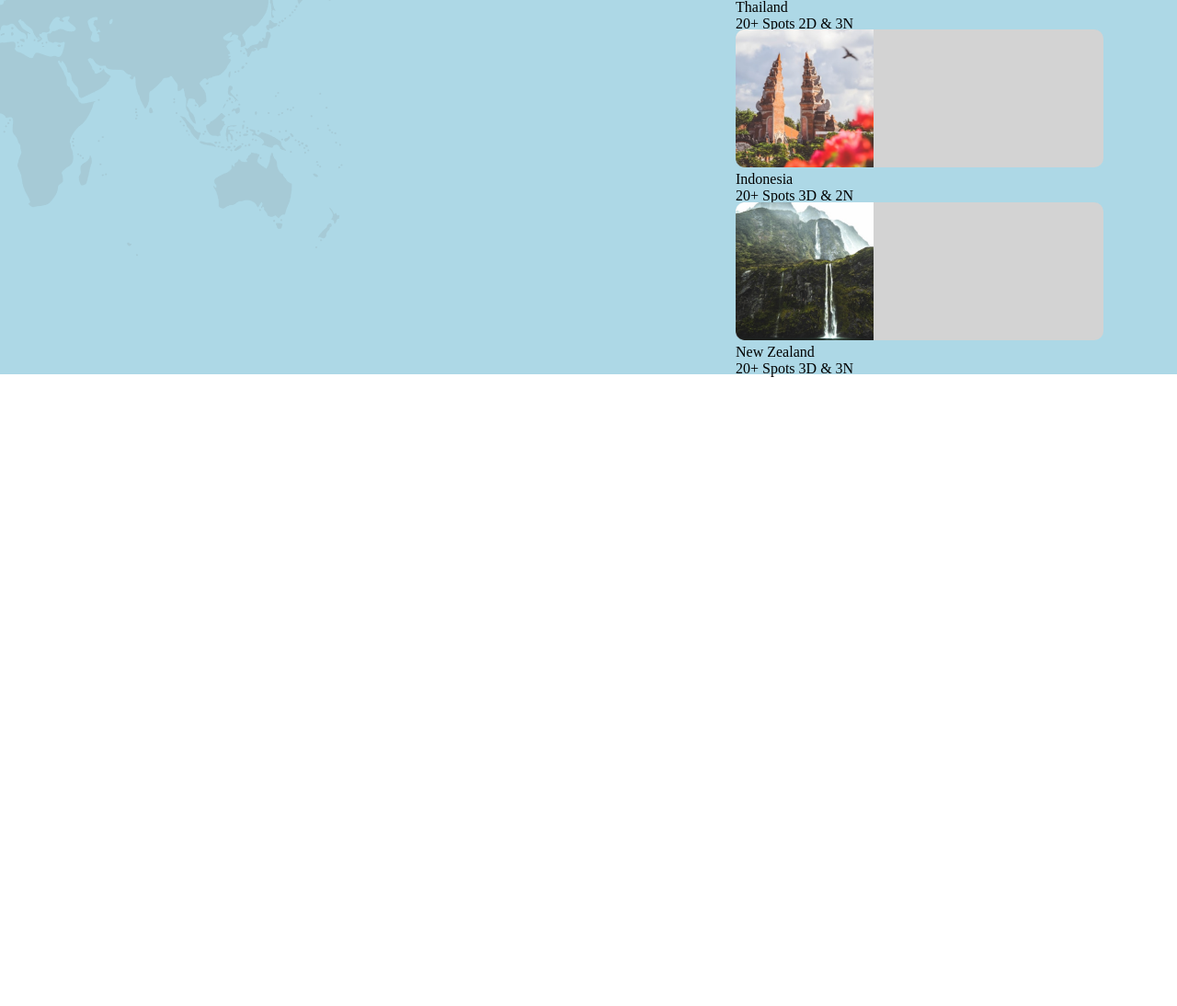
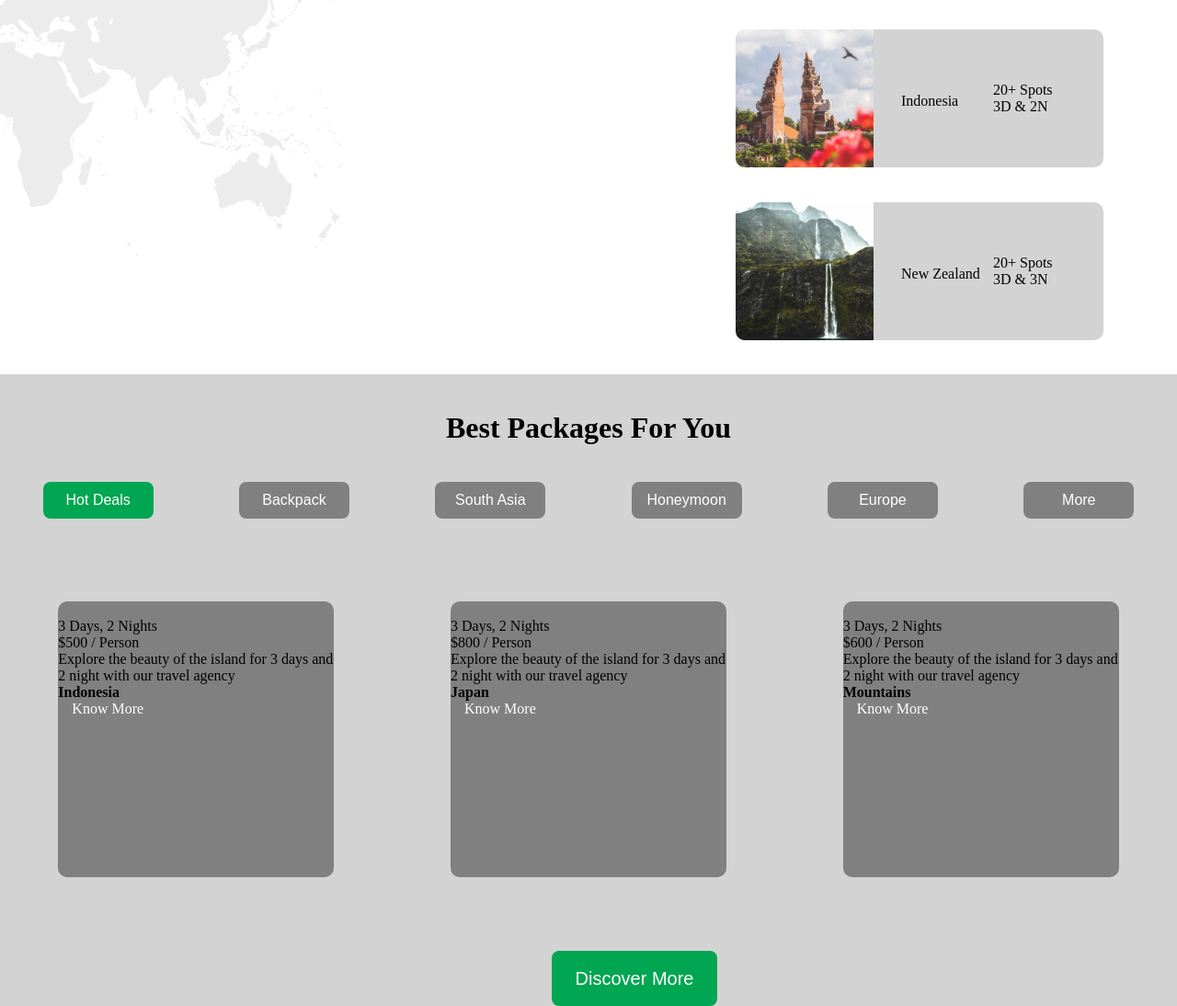
Before and after one commit to TiaanSM/Travel-Goo, a plain HTML site: page src/index.html in a window 1280 px wide. Shown: the part 1887-2981 px from the top of the page at 92% size. Before the commit the page ends 2297 px from the top, so only its background shows below. Drawn offline with Linux system fonts and the light colour scheme.

Commit message:
Added basic layout for packages section

```diff
--- a/src/index.html
+++ b/src/index.html
@@ -98,7 +98,7 @@
 
             <div class="destination__card">
                 <img src="../img/Rectangle 15.png" alt="">
-                <p>Thailand</p>
+                <p class="card__location">Thailand</p>
                 <p class="card__spots">20+ Spots
                     2D & 3N
                 </p>
@@ -107,7 +107,7 @@
 
              <div class="destination__card">
                 <img src="../img/Rectangle 16.png" alt="">
-                <p>Indonesia</p>
+                <p class="card__location">Indonesia</p>
                 <p class="card__spots">20+ Spots
                     3D & 2N
                 </p>
@@ -116,7 +116,7 @@
 
              <div class="destination__card">
                 <img src="../img/Rectangle 17.png" alt="">
-                <p>New Zealand</p>
+                <p class="card__location">New Zealand</p>
                 <p class="card__spots">20+ Spots
                     3D & 3N
                 </p>
@@ -126,5 +126,44 @@
         </div>
      </section>
 
+     <section class="packages">
+        <h2 class="packages__title">Best Packages For You</h2>
+        <div class="packages__container">
+            <button class="packages__btn">Hot Deals</button>
+            <button class="packages__btn">Backpack</button>
+            <button class="packages__btn">South Asia</button>
+            <button class="packages__btn">Honeymoon</button>
+            <button class="packages__btn">Europe</button>
+            <button class="packages__btn">More</button>
+        </div>
+          <div class="packages__cards">
+            <div class="pack__card">
+                <img src="" alt="">
+                <p>3 Days, 2 Nights</p>
+                <p>$500 / Person</p>
+                <p>Explore the beauty of the island for 3 days and 2 night with our travel agency</p>
+                <h4><i></i>Indonesia</h4>
+                <a href="">Know More</a>
+            </div>
+            <div class="pack__card">
+                <img src="" alt="">
+                <p>3 Days, 2 Nights</p>
+                <p>$800 / Person</p>
+                <p>Explore the beauty of the island for 3 days and 2 night with our travel agency</p>
+                <h4><i></i>Japan</h4>
+                <a href="">Know More</a>
+            </div>
+            <div class="pack__card">
+                <img src="" alt="">
+                <p>3 Days, 2 Nights</p>
+                <p>$600 / Person</p>
+                <p>Explore the beauty of the island for 3 days and 2 night with our travel agency</p>
+                <h4><i></i>Mountains</h4>
+                <a href="">Know More</a>
+            </div>
+        </div>
+        <button class="packages__cta">Discover More</button>
+     </section>
+
 </body>
 </html>
--- a/src/styles.css
+++ b/src/styles.css
@@ -173,7 +173,6 @@ main {
 .destinations {
     width: 100%;
     height: 600px;
-    background-color: lightblue;
     display: flex;
     justify-content: space-between;
 }
@@ -208,3 +207,78 @@ main {
     width: 150px;
     height: 150px;
 }
+
+.card__location {
+    position: relative;
+    bottom: 85px;
+    left: 180px;
+}
+
+.card__spots {
+    position: relative;
+    bottom: 115px;
+    left: 280px;
+    width: 10ch;
+}
+
+.packages {
+    background-color: lightgray;
+}
+
+.packages__title {
+    font-size: 32px;
+    text-align: center;
+    padding-top: 40px;
+    padding-bottom: 10px;
+}
+
+.packages__container {
+    width: 100%;
+    height: 100px;
+    display: flex;
+    justify-content: space-around;
+    align-items: center;
+}
+
+.packages__btn {
+    width: 120px;
+    height: 40px;
+    font-size: 16px;
+    background-color: gray;
+    border-radius: 8px;
+    border: none;
+    color: white;
+    cursor: pointer;
+}
+
+.packages__btn:nth-child(1) {
+    background-color: #00a651;
+}
+
+.packages__cards {
+    width: 100%;
+    display: flex;
+    justify-content: space-around;
+    align-items: center;
+    padding-top: 60px;
+}
+
+.pack__card {
+    width: 300px;
+    height: 300px;
+    background-color: gray;
+    border-radius: 10px;
+}
+
+.packages__cta {
+    width: 180px;
+    height: 60px;
+    background-color: #00a651;
+    color: white;
+    border-radius: 8px;
+    border: none;
+    position: relative;
+    left: 600px;
+    font-size: 20px;
+    margin-top: 80px;
+}
```
